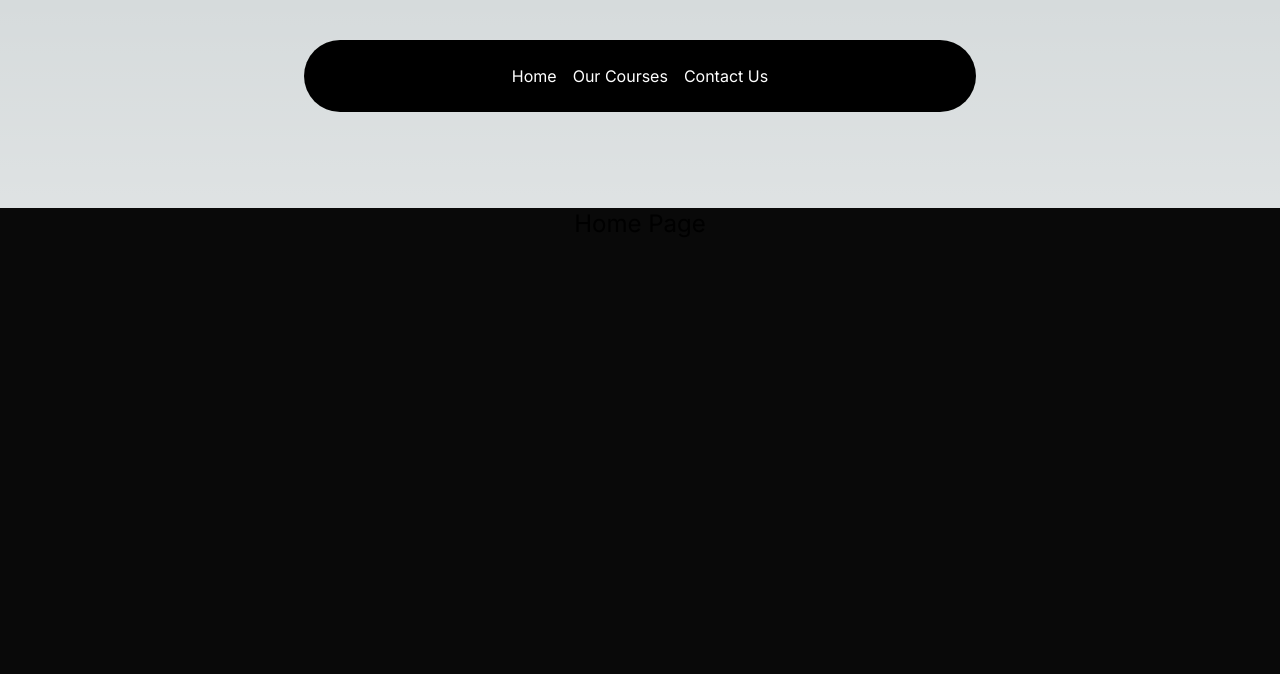
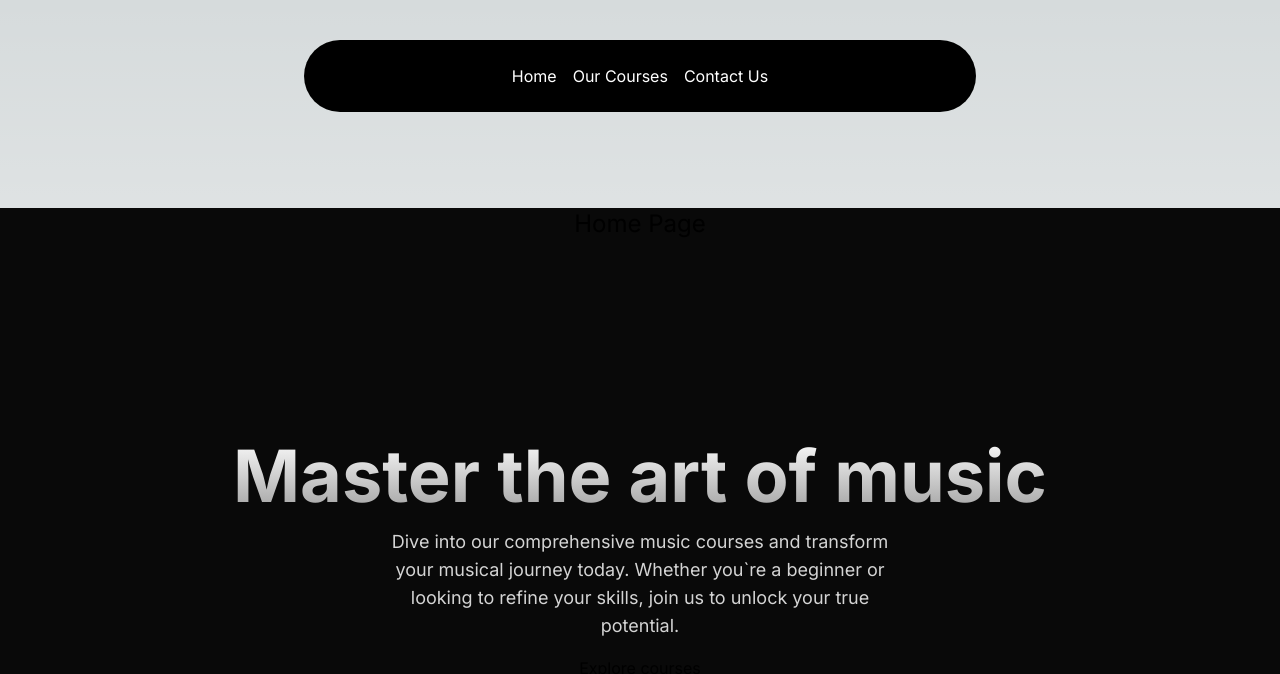
Before and after one commit to Sagar-Puniyani/MusicUI_nextjsApp, a Next.js app: page / in a window 1280 px wide. Shown: the top 674 px of the page. Built offline with nearby package versions, Linux system fonts and the light colour scheme.

Commit message:
Add HeroSection component to Home page

```diff
--- a/src/app/page.tsx
+++ b/src/app/page.tsx
@@ -1,8 +1,11 @@
+import HeroSection from "@/components/HeroSection";
+
 
 export default function Home() {
   return (
     <main className="min-h-screen bg-black/[0.96] antialiased bg-grid-white/[0.02] " >
         <h1 className="text-2xl text-center mt-52" >Home Page</h1>
+        <HeroSection />
     </main>
   );
 }
--- /dev/null
+++ b/src/components/HeroSection.tsx
@@ -0,0 +1,27 @@
+import React from 'react';
+import Link from 'next/link';
+
+const HeroSection = () => {
+    return (
+        <div className='h-auto md:h-[40rem] w-full rounded-md flex flex-col items-center justify-center relative overflow-hidden mx-auto py-10 md:py-0' >
+
+            <div className="p-4 relative z-10 w-full text-center" >
+                <h1
+                    className="mt-20 md:mt-0 text-4xl md:text-7xl font-bold bg-clip-text text-transparent bg-gradient-to-b from-neutral-50 to-neutral-400"
+                >Master the art of music</h1>
+
+
+                <p
+                    className="mt-4 font-normal text-base md:text-lg text-neutral-300 max-w-lg mx-auto">Dive into our comprehensive music courses and transform your musical journey today. Whether you`re a beginner or looking to refine your skills, join us to unlock your true potential.</p>
+
+                <div className="mt-4">
+                    <Link href={"/courses"}>
+                            Explore courses
+                    </Link>
+                </div>
+            </div>
+        </div>
+    )
+}
+
+export default HeroSection
```
